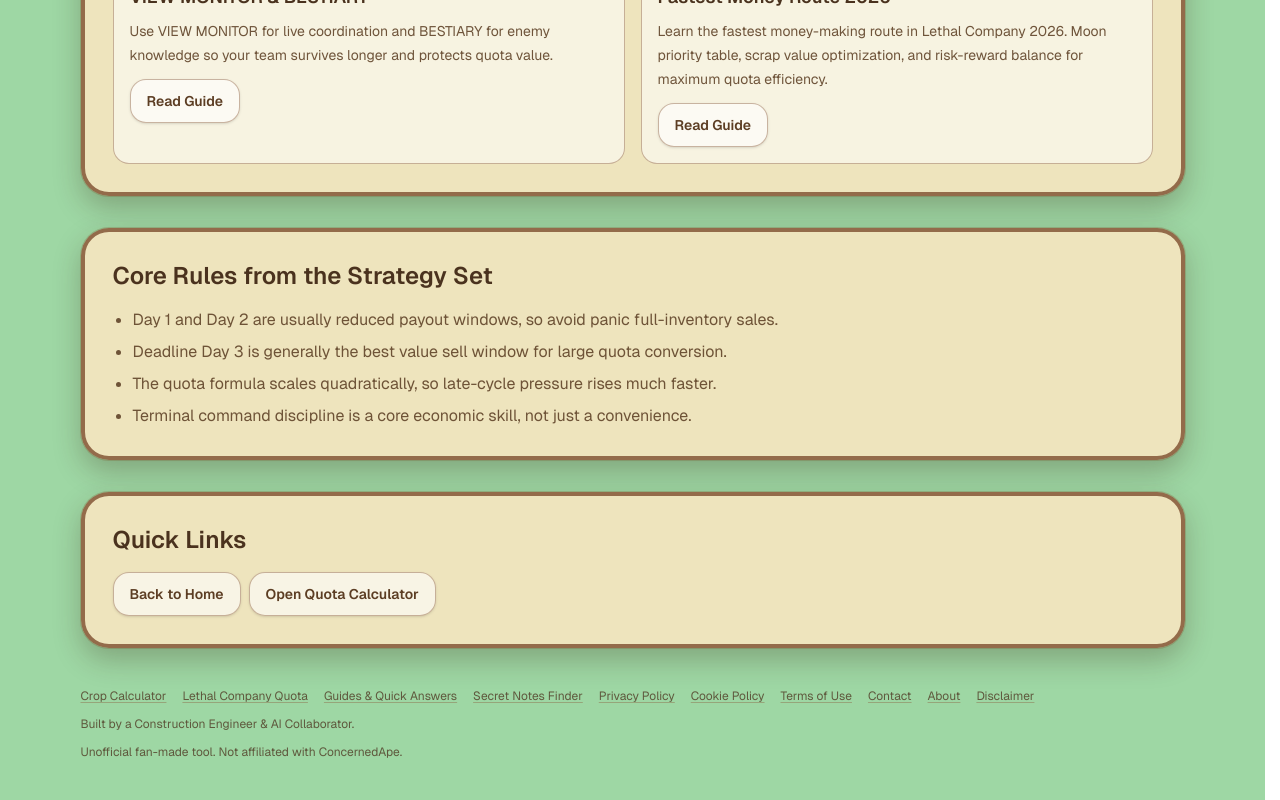
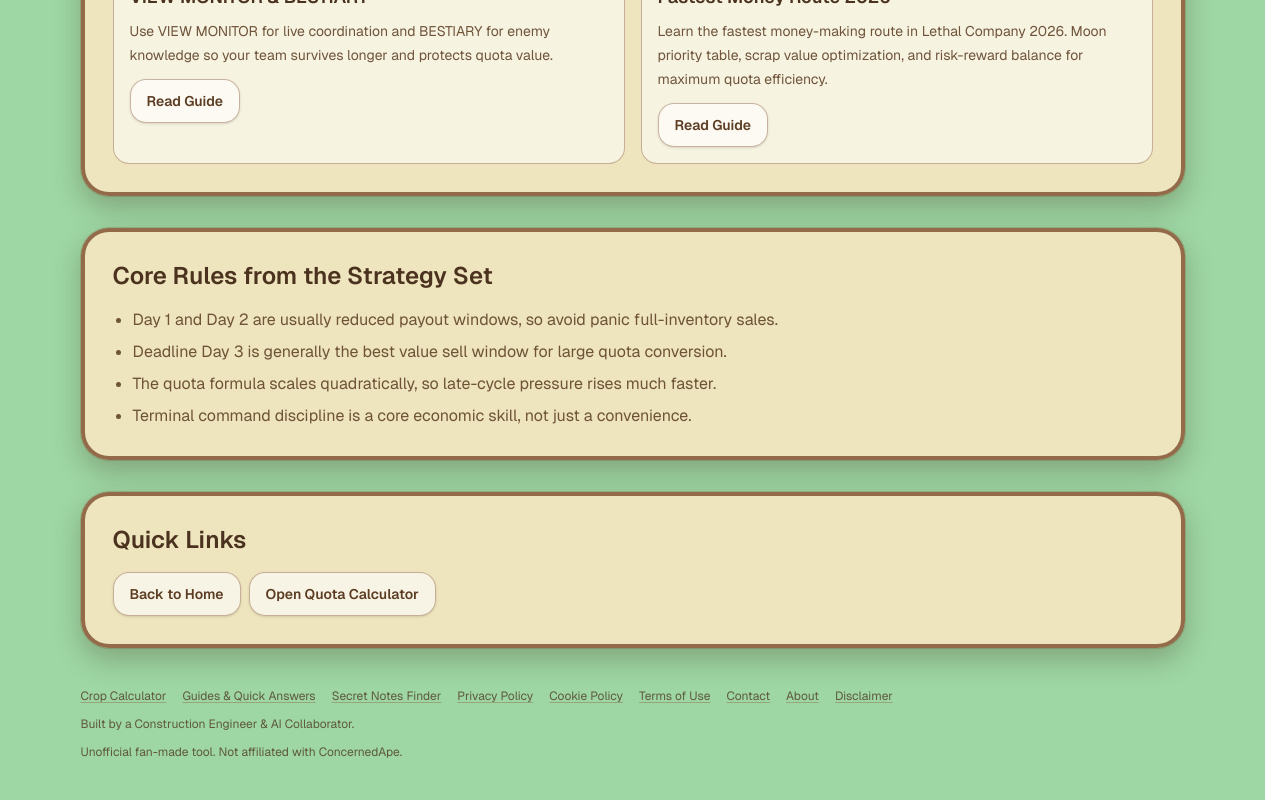
Before and after one commit to yuzhoudabaozhayujiamigou-cloud/stardew-tools, a Next.js app in the folder stardew-tools/: page /guides/lethal-company in a window 1280 px wide. Shown: the part 1310-2110 px from the top of the page. Built offline with nearby package versions, Linux system fonts and the light colour scheme.

Commit message:
refactor: remove Lethal Company from footer
- Remove Lethal Company Quota link from site footer
- Focus site navigation on Stardew Valley content only
- Improve brand focus and topical authority

```diff
--- a/stardew-tools/src/components/SiteFooter.tsx
+++ b/stardew-tools/src/components/SiteFooter.tsx
@@ -6,7 +6,6 @@ type SiteFooterProps = {
 
 const FOOTER_LINKS = [
   { href: "/calculator", label: "Crop Calculator" },
-  { href: "/tools/quota-calculator", label: "Lethal Company Quota" },
   { href: "/blog", label: "Guides & Quick Answers" },
   { href: "/secret-notes", label: "Secret Notes Finder" },
   { href: "/privacy-policy", label: "Privacy Policy" },
```
